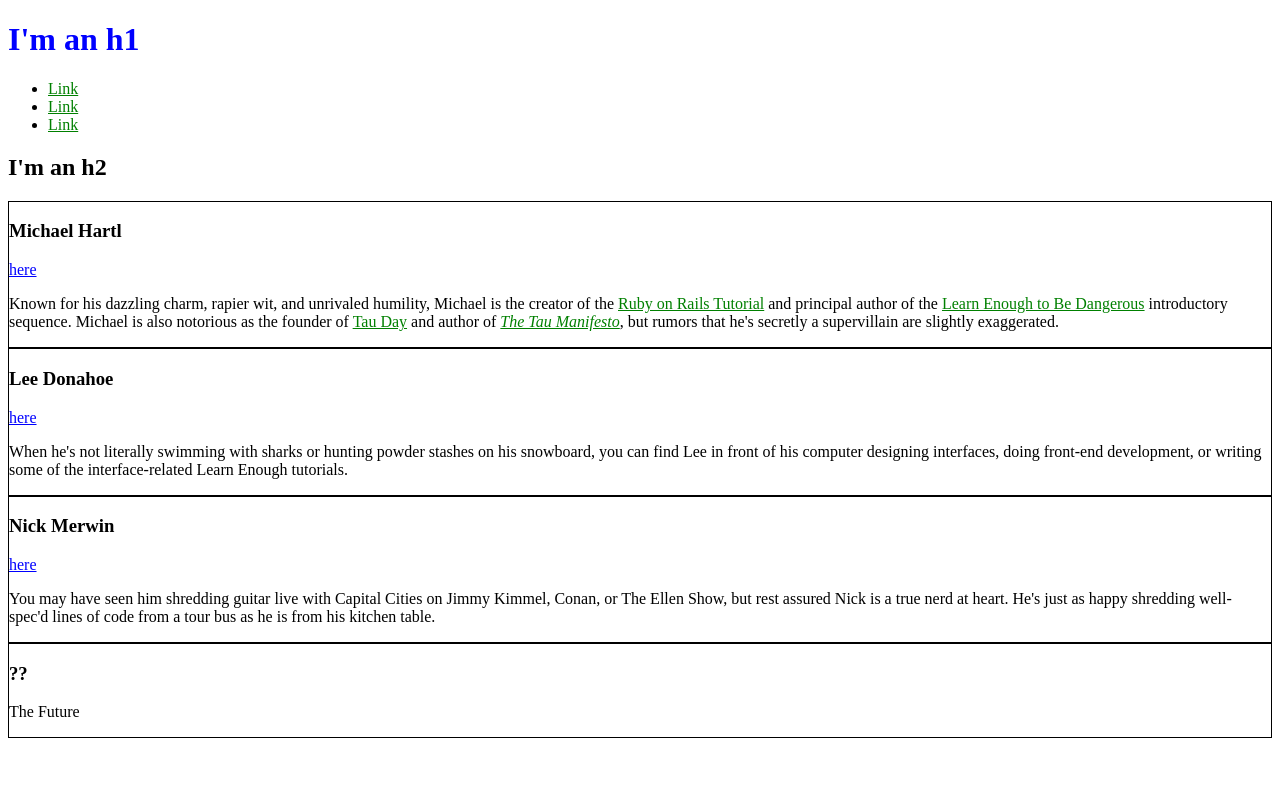
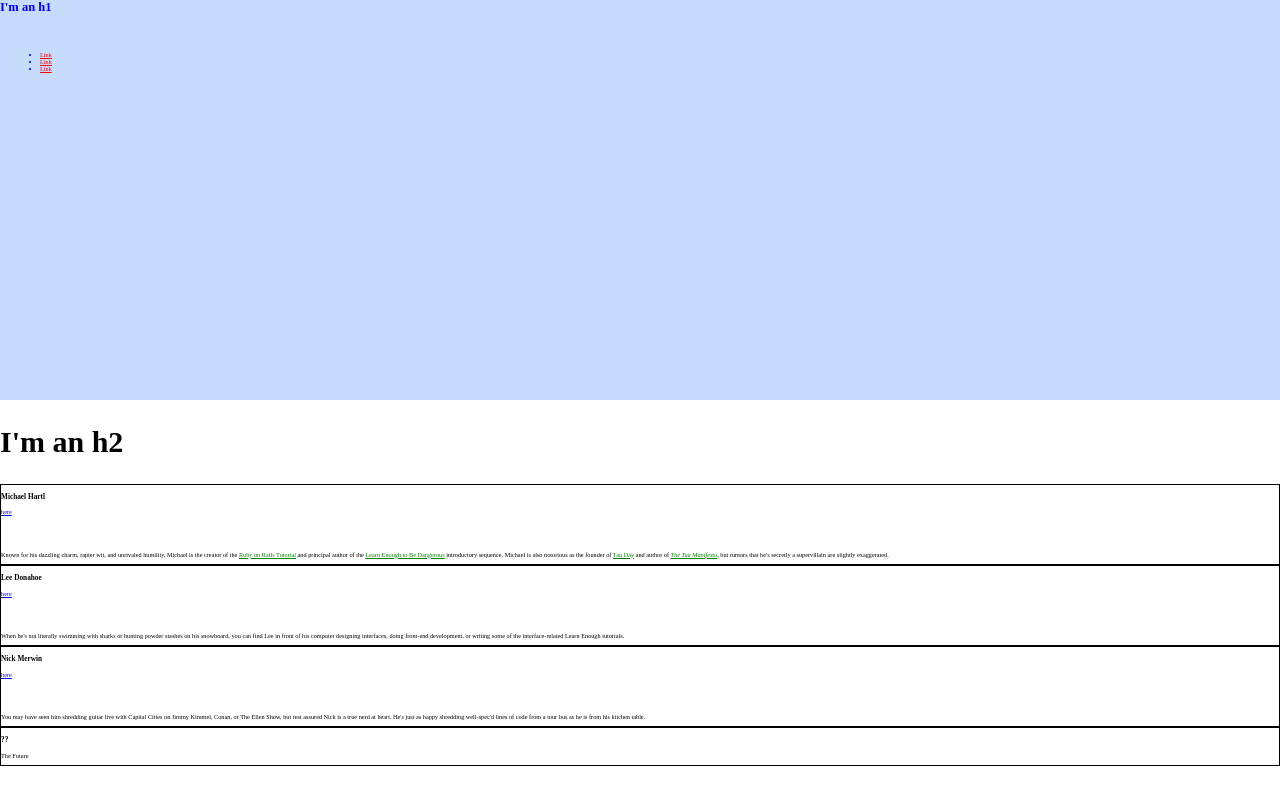
Before and after one commit to Gtstride/gtstride.github.io, a plain HTML site: page index.html in a window 1280 px wide. Drawn offline with Linux system fonts and the light colour scheme.

Commit message:
Add some CSS syntax

```diff
--- a/index.html
+++ b/index.html
@@ -6,25 +6,66 @@
     <style>
       /* GLOBAL STYLES */
       a {
-        color: green;
+        color: #f00;
       }
 
       /* SOCIAL STYLES */
       .social-link {
+        /*background: rgba(150, 150, 150, 0.5);*/
         color: blue;
+        display: inline-block;
+        height: 36px;
       }
 
       /* BIO STYLES */
       .bio-box {
         border: 1px solid black;
+        font-size: 1em;
+        width: 50%x;
       }
+
+      html, body {
+        margin: 0;
+        padding: 0;
+        font-size: 62.5%;
+      }
+      h1 {
+        font-size: 2em;
+        margin-top: 0;
+      }
+
+      .bio-copy {
+        font-size: 1em;
+      }
+
+      .bio-copy a{
+        color: green;
+      }
+      /*BIO WRAPPER*/
+      .bio-wrapper {
+      }
+
+      /* HERO STYLES */
+    .full-hero {
+      background-color: #c7dbfc;
+      height: 50vh;
+    }
+
+    h2 {
+      font-size: 30px;
+    }
+
+    .show {
+      display: block;
+    }
     </style>
   </head>
   <body>
 
-    <h1 class="social-link">I'm an h1</h1>
+  <div class="full-hero hero-home">
+    <h1 class="social-link show">I'm an h1</h1>
 
-    <ul>
+    <ul class="social-link">
       <li>
         <a href="http://example.com/">Link</a>
       </li>
@@ -35,9 +76,11 @@
         <a href="http://example.com/">Link</a>
       </li>
     </ul>
+  </div>
 
     <h2>I'm an h2</h2>
 
+    <div class="bio-wrapper">
     <div class="bio-box">
       <h3>Michael Hartl</h3>
       <a href="http://twitter.com/mhartl" class="social-link">here</a>
@@ -92,5 +135,6 @@
         The Future
       </p>
     </div>
+  </div>
   </body>
 </html>
```
